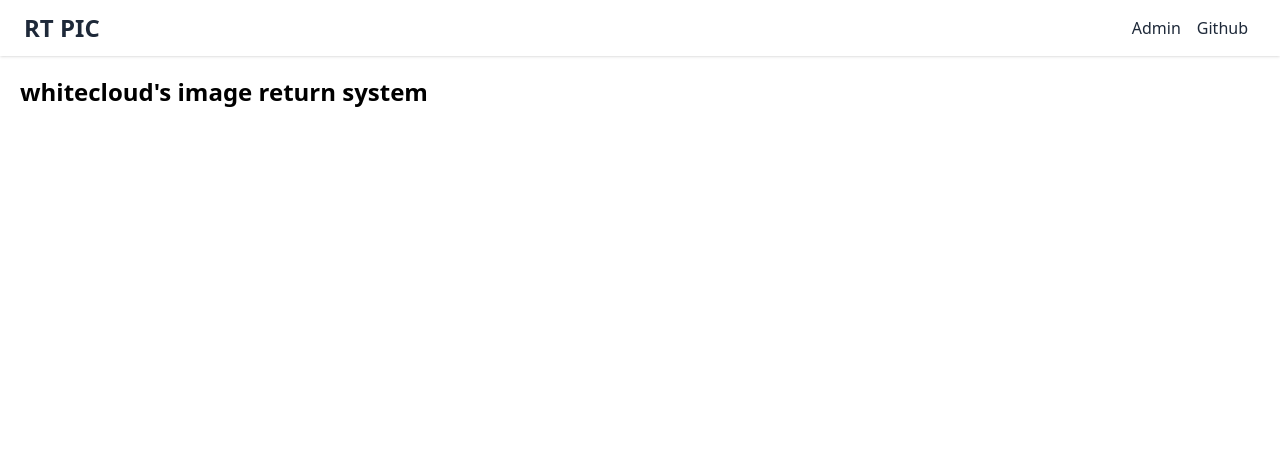
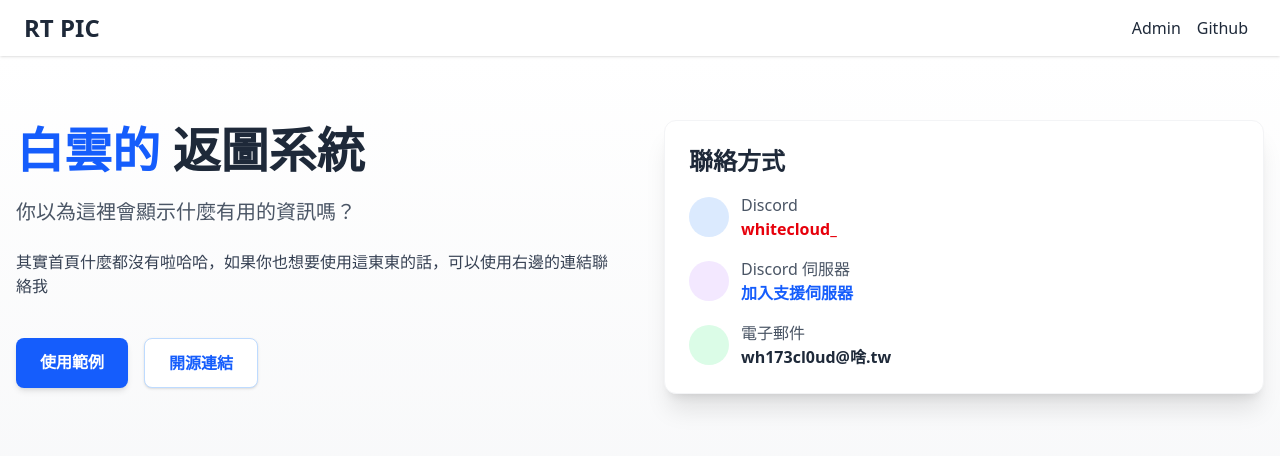
Before and after one commit to phillychi3/rt-picture-system, a SvelteKit app: page / in a window 1280 px wide. Shown: the top 456 px of the page. Built offline with nearby package versions, Linux system fonts and the light colour scheme.

Commit message:
feat: Landscaping index

```diff
--- a/src/lib/components/navbar.svelte
+++ b/src/lib/components/navbar.svelte
@@ -19,7 +19,7 @@
 					<a class="mx-2 text-gray-800 hover:text-gray-600" href="/admin/login">Admin</a>
 					<a
 						class="mx-2 text-gray-800 hover:text-gray-600"
-						href="https://github.com/phillychi3"
+						href="https://github.com/phillychi3/rt-picture-system"
 						target="_blank">Github</a
 					>
 				</div>
--- /dev/null
+++ b/src/lib/icon/Discord.svelte
@@ -0,0 +1 @@
+<svg xmlns="http://www.w3.org/2000/svg" width="1em" height="1em" viewBox="0 0 24 24" {...$$props}><!-- Icon from Material Line Icons by Vjacheslav Trushkin - https://github.com/cyberalien/line-md/blob/master/license.txt --><g fill="currentColor" fill-opacity="0"><circle cx="9" cy="12" r="1.5"><animate fill="freeze" attributeName="fill-opacity" begin="1.3s" dur="0.15s" values="0;1"/></circle><circle cx="15" cy="12" r="1.5"><animate fill="freeze" attributeName="fill-opacity" begin="1.45s" dur="0.15s" values="0;1"/></circle></g><g fill="none" stroke="currentColor" stroke-linecap="round" stroke-linejoin="round" stroke-width="2"><path stroke-dasharray="32" stroke-dashoffset="32" d="M12 6h2l1 -2c0 0 2.5 0.5 4 1.5c3.53 2.35 3 9.5 3 10.5c-1.33 2.17 -5.5 3.5 -5.5 3.5l-1 -2M12 6h-2l-0.97 -2c0 0 -2.5 0.5 -4 1.5c-3.53 2.35 -3 9.5 -3 10.5c1.33 2.17 5.5 3.5 5.5 3.5l1 -2"><animate fill="freeze" attributeName="stroke-dashoffset" dur="0.7s" values="32;0"/></path><path stroke-dasharray="16" stroke-dashoffset="16" d="M5.5 16c5 2.5 8 2.5 13 0"><animate fill="freeze" attributeName="stroke-dashoffset" begin="0.8s" dur="0.4s" values="16;0"/></path></g></svg>
--- /dev/null
+++ b/src/lib/icon/Email.svelte
@@ -0,0 +1,44 @@
+<svg
+xmlns="http://www.w3.org/2000/svg"
+width="1em"
+height="1em"
+viewBox="0 0 24 24"
+{...$$props}
+><!-- Icon from Material Line Icons by Vjacheslav Trushkin - https://github.com/cyberalien/line-md/blob/master/license.txt --><path
+  fill="currentColor"
+  fill-opacity="0"
+  d="M12 11l-8 -5h16l-8 5Z"
+  ><animate
+    fill="freeze"
+    attributeName="fill-opacity"
+    begin="0.8s"
+    dur="0.15s"
+    values="0;0.3"
+  /></path
+><g
+  fill="none"
+  stroke="currentColor"
+  stroke-linecap="round"
+  stroke-linejoin="round"
+  stroke-width="2"
+  ><path
+    stroke-dasharray="64"
+    stroke-dashoffset="64"
+    d="M4 5h16c0.55 0 1 0.45 1 1v12c0 0.55 -0.45 1 -1 1h-16c-0.55 0 -1 -0.45 -1 -1v-12c0 -0.55 0.45 -1 1 -1Z"
+    ><animate
+      fill="freeze"
+      attributeName="stroke-dashoffset"
+      dur="0.6s"
+      values="64;0"
+    /></path
+  ><path stroke-dasharray="24" stroke-dashoffset="24" d="M3 6.5l9 5.5l9 -5.5"
+    ><animate
+      fill="freeze"
+      attributeName="stroke-dashoffset"
+      begin="0.6s"
+      dur="0.2s"
+      values="24;0"
+    /></path
+  ></g
+></svg
+>
--- /dev/null
+++ b/src/lib/icon/LineMdPlusCircleFilled.svelte
@@ -0,0 +1 @@
+<svg xmlns="http://www.w3.org/2000/svg" width="1em" height="1em" viewBox="0 0 24 24" {...$$props}><!-- Icon from Material Line Icons by Vjacheslav Trushkin - https://github.com/cyberalien/line-md/blob/master/license.txt --><mask id="lineMdPlusCircleFilled0"><g fill="none" stroke="#fff" stroke-linecap="round" stroke-linejoin="round" stroke-width="2"><path fill="#fff" fill-opacity="0" stroke-dasharray="64" stroke-dashoffset="64" d="M3 12c0 -4.97 4.03 -9 9 -9c4.97 0 9 4.03 9 9c0 4.97 -4.03 9 -9 9c-4.97 0 -9 -4.03 -9 -9Z"><animate fill="freeze" attributeName="fill-opacity" begin="0.6s" dur="0.5s" values="0;1"/><animate fill="freeze" attributeName="stroke-dashoffset" dur="0.6s" values="64;0"/></path><path stroke="#000" stroke-dasharray="12" stroke-dashoffset="12" d="M7 12h10"><animate fill="freeze" attributeName="stroke-dashoffset" begin="1.1s" dur="0.2s" values="12;0"/></path><path stroke="#000" stroke-dasharray="12" stroke-dashoffset="12" d="M12 7v10"><animate fill="freeze" attributeName="stroke-dashoffset" begin="1.3s" dur="0.2s" values="12;0"/></path></g></mask><rect width="24" height="24" fill="currentColor" mask="url(#lineMdPlusCircleFilled0)"/></svg>
--- a/src/routes/+page.svelte
+++ b/src/routes/+page.svelte
@@ -1,8 +1,93 @@
 <script lang="ts">
 	import Header from '$lib/components/navbar.svelte';
+	import JoinCircle from '$lib/icon/LineMdPlusCircleFilled.svelte';
+	import Discord from '$lib/icon/Discord.svelte';
+	import Email from '$lib/icon/Email.svelte';
+
+	console.log(
+		'%c 你怎麼可以偷看我 %c 偷看就要發出pr喔 ',
+		'color: white; background: #e9546b; padding:5px 0;',
+		'padding:4px;border:1px solid #e9546b;'
+	);
 </script>
 
+<svelte:head>
+	<title>返圖系統</title>
+	<meta name="description" content="就是一個反圖系統" />
+</svelte:head>
+
 <Header />
-<div class="m-5 flex">
-	<h1 class=" text-2xl font-bold">whitecloud's image return system</h1>
-</div>
+
+<main class="min-h-[calc(100vh-5rem)] bg-gradient-to-b from-white to-gray-100">
+	<div class="container mx-auto px-4 py-16">
+		<div class="flex flex-col items-center gap-12 md:flex-row">
+			<div class="w-full space-y-6 md:w-1/2">
+				<h1 class="text-4xl font-bold text-gray-800 md:text-5xl">
+					<span class="text-blue-600">白雲的</span> 返圖系統
+				</h1>
+				<p class="text-xl text-gray-600">你以為這裡會顯示什麼有用的資訊嗎？</p>
+				<div class="prose prose-lg text-gray-700">
+					<p>其實首頁什麼都沒有啦哈哈，如果你也想要使用這東東的話，可以使用右邊的連結聯絡我</p>
+				</div>
+				<div class="flex flex-wrap gap-4 pt-4">
+					<a
+						href="/"
+						class="rounded-lg bg-blue-600 px-6 py-3 font-semibold text-white shadow-md transition-colors hover:bg-blue-700 hover:shadow-lg"
+					>
+						使用範例
+					</a>
+					<a
+						href="https://github.com/phillychi3/rt-picture-system"
+						class="rounded-lg border border-blue-200 bg-white px-6 py-3 font-semibold text-blue-600 shadow-sm transition-colors hover:bg-gray-50 hover:shadow-md"
+					>
+						開源連結
+					</a>
+				</div>
+			</div>
+
+			<div class="w-full md:w-1/2">
+				<div class="rounded-xl border border-gray-100 bg-white p-6 shadow-xl">
+					<h2 class="mb-4 text-2xl font-bold text-gray-800">聯絡方式</h2>
+					<div class="space-y-4">
+						<div class="flex items-center gap-3">
+							<div class="flex h-10 w-10 items-center justify-center rounded-full bg-blue-100">
+								<Discord />
+							</div>
+							<div>
+								<p class="text-gray-600">Discord</p>
+								<p class="font-semibold text-gray-800">
+									<span class="font-bold text-red-600">whitecloud_</span>
+								</p>
+							</div>
+						</div>
+						<div class="flex items-center gap-3">
+							<div class="flex h-10 w-10 items-center justify-center rounded-full bg-purple-100">
+								<JoinCircle />
+							</div>
+							<div>
+								<p class="text-gray-600">Discord 伺服器</p>
+								<a
+									href="https://discord.gg/F63mmtSgW3"
+									class="font-semibold text-blue-600 hover:text-blue-800 hover:underline"
+								>
+									加入支援伺服器
+								</a>
+							</div>
+						</div>
+						<div class="flex items-center gap-3">
+							<div class="flex h-10 w-10 items-center justify-center rounded-full bg-green-100">
+								<Email />
+							</div>
+							<div>
+								<p class="text-gray-600">電子郵件</p>
+								<p class="font-semibold text-gray-800">
+									<a href="mailto:wh173cl0ud@啥.tw">wh173cl0ud@啥.tw</a>
+								</p>
+							</div>
+						</div>
+					</div>
+				</div>
+			</div>
+		</div>
+	</div>
+</main>
```
